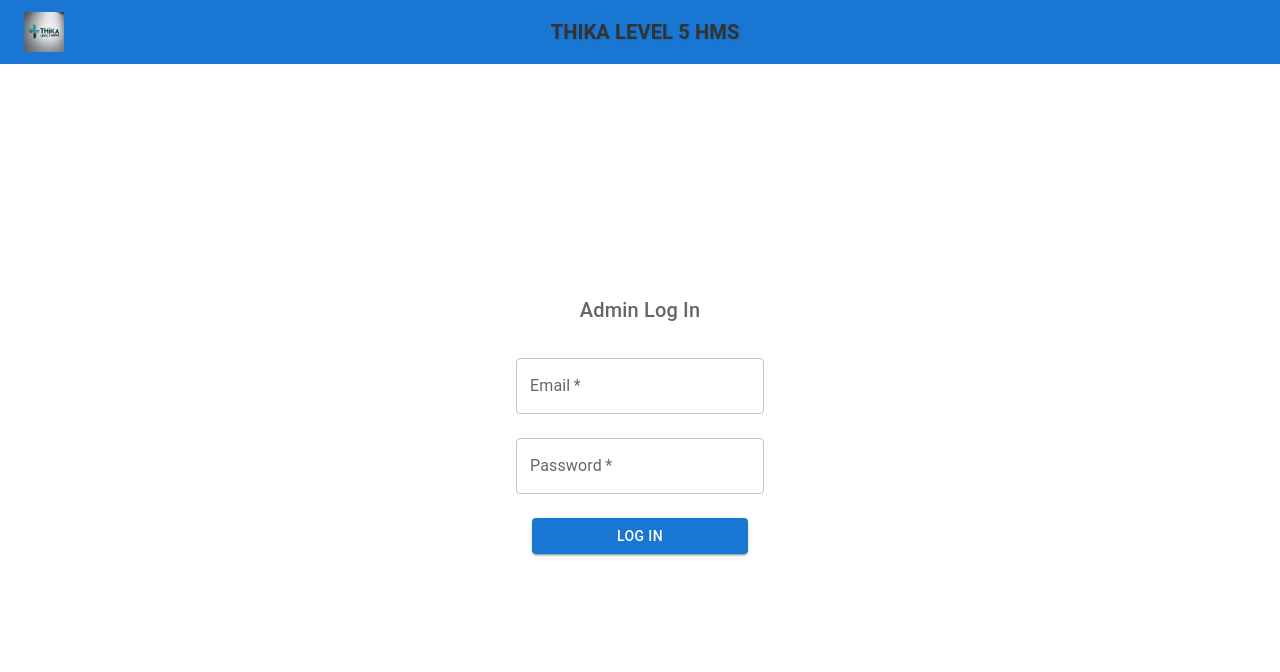
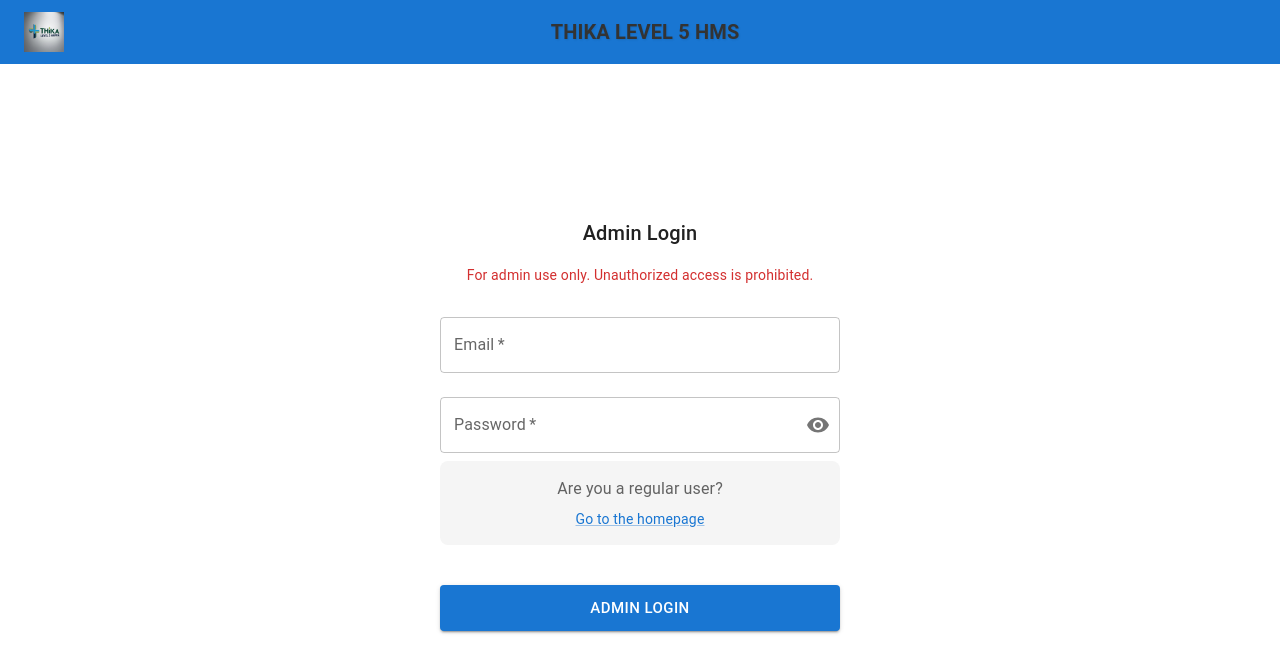
Before and after one commit to Castro32/Final_Year, a React (Create React App) app in the folder fronted/: page /adminlogin in a window 1280 px wide. Shown: the top 672 px of the page. Built offline with nearby package versions, Linux system fonts and the light colour scheme.

Commit message:
Enhance admin login experience: update navigation after login, add password visibility toggle, and improve UI elements

```diff
--- a/fronted/src/components/CreateAccount.jsx
+++ b/fronted/src/components/CreateAccount.jsx
@@ -70,7 +70,7 @@ export class CreateAccount extends Component {
             title: 'Account Created!',
             text: 'Your account has been created successfully.',
           }).then(() => {
-            window.location = "/login";
+            window.location = "/admindashboard";
           });
         }
       });
--- a/fronted/src/components/adminLogin.jsx
+++ b/fronted/src/components/adminLogin.jsx
@@ -1,10 +1,14 @@
 import React, { useState } from 'react';
-import { Container, Box, Button, TextField, Typography } from '@mui/material';
+import { Container, Box, Button, TextField, Typography, IconButton, InputAdornment, Link } from '@mui/material';
+import { Visibility, VisibilityOff } from '@mui/icons-material';
 import Swal from 'sweetalert2';
+import { useNavigate } from 'react-router-dom';
 
 const AdminLogin = () => {
   const [email, setEmail] = useState('');
   const [password, setPassword] = useState('');
+  const [showPassword, setShowPassword] = useState(false);
+  const navigate = useNavigate();
 
   const handleChange = (event) => {
     const { name, value } = event.target;
@@ -30,24 +34,51 @@ const AdminLogin = () => {
           title: 'Logged In!',
           text: 'You have successfully logged in.'
         }).then(() => {
-          window.location = '/admindashboard';
+          navigate('/admindashboard');
         });
       } else {
         Swal.fire({
           icon: 'error',
-          title: 'Oops...',
-          text: 'Invalid credentials'
+          title: 'Access Denied',
+          text: data.message || 'Invalid admin credentials',
+          timer: 3000,
+          timerProgressBar: true,
+          showConfirmButton: false
+        }).then(() => {
+          navigate('/');
         });
       }
+    })
+    .catch(error => {
+      Swal.fire({
+        icon: 'error',
+        title: 'Error',
+        text: 'An error occurred during login',
+        timer: 3000,
+        timerProgressBar: true,
+        showConfirmButton: false
+      }).then(() => {
+        navigate('/');
+      });
     });
+  };
+
+  const handleTogglePassword = () => {
+    setShowPassword(prevShowPassword => !prevShowPassword);
   };
 
   return (
     <Container style={{ marginTop: '2rem', height: '100vh', display: 'flex', justifyContent: 'center', alignItems: 'center' }}>
-      <Box display="flex" flexDirection="column" justifyContent="center">
-        <Typography variant="h6" color="textSecondary" align="center" mb={2}>
-          Admin Log In
+      <Box display="flex" flexDirection="column" justifyContent="center" width={400}>
+
+
+        <Typography variant="h6" align="center" mb={2}>
+          Admin Login
         </Typography>
+        <Typography variant="body2" color="error" align="center" mb={2}>
+          For admin use only. Unauthorized access is prohibited.
+        </Typography>
+
         <form onSubmit={handleSubmit} style={{ display: 'flex', flexDirection: 'column' }}>
           <TextField
             label="Email"
@@ -55,7 +86,7 @@ const AdminLogin = () => {
             type="email"
             value={email}
             onChange={handleChange}
-            placeholder="Please enter your email."
+            placeholder="Admin email"
             required
             fullWidth
             margin="normal"
@@ -63,16 +94,41 @@ const AdminLogin = () => {
           <TextField
             label="Password"
             name="password"
-            type="password"
+            type={showPassword ? 'text' : 'password'}
             value={password}
             onChange={handleChange}
-            placeholder="Please enter your password."
+            placeholder="Admin password"
             required
             fullWidth
             margin="normal"
+            InputProps={{
+              endAdornment: (
+                <InputAdornment position="end">
+                  <IconButton onClick={handleTogglePassword} edge="end">
+                    {showPassword ? <VisibilityOff /> : <Visibility />}
+                  </IconButton>
+                </InputAdornment>
+              )
+            }}
           />
-          <Button variant="contained" color="primary" type="submit" style={{ margin: '1rem' }}>
-            Log In
+          <Box bgcolor="#f5f5f5" p={2} mb={3} borderRadius={2}>
+          <Typography variant="body1" align="center" color="textSecondary">
+            Are you a regular user?
+          </Typography>
+          <Typography variant="body2" align="center" mt={1}>
+            <Link href="/" color="primary" underline="always">
+              Go to the homepage
+            </Link>
+          </Typography>
+        </Box>
+          <Button
+            variant="contained"
+            color="primary"
+            type="submit"
+            size="large"
+            style={{ margin: '1rem 0', padding: '10px' }}
+          >
+            Admin Login
           </Button>
         </form>
       </Box>
--- a/fronted/src/components/logIn.jsx
+++ b/fronted/src/components/logIn.jsx
@@ -85,7 +85,7 @@ const LogIn = () => {
         <img
           src={Image}
           alt="Image"
-          style={{ maxWidth: '100%', borderRadius: '8px' }}
+          style={{ maxWidth: '80%', borderRadius: '8px' }}
         />
       </Box>
       <Box flex={1} display="flex" flexDirection="column" justifyContent="center">
```
Also changed, not shown: fronted/src/components/admindashboard.jsx (+42 -26 lines).
